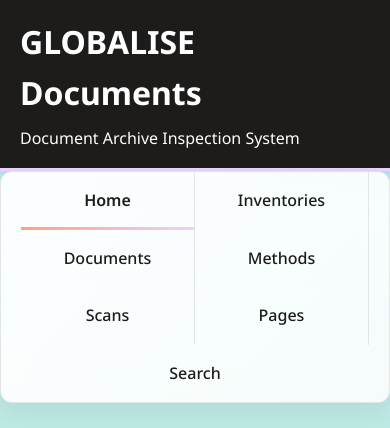
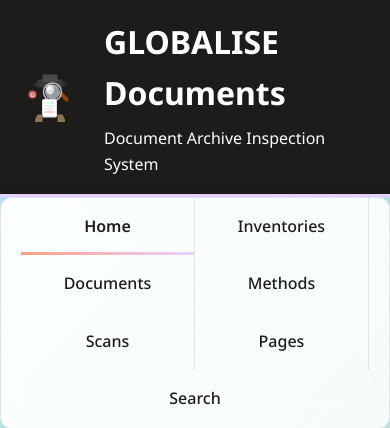
Before and after one commit to globalise-huygens/documents, a Flask app: page / in a window 390 px wide. Shown: the top 428 px of the page. Run offline with Flask 3, Linux system fonts and the light colour scheme.

Commit message:
feat: add logo SVG and enhance header layout with responsive design

```diff
--- a/templates/base.html
+++ b/templates/base.html
@@ -52,6 +52,26 @@
         padding: 1rem 0;
         box-shadow: var(--shadow);
         border-bottom: 3px solid var(--lilac);
+      }
+
+      .header-content {
+        display: flex;
+        align-items: center;
+        gap: 1.5rem;
+      }
+
+      .logo-container {
+        flex-shrink: 0;
+      }
+
+      .logo-container svg {
+        width: 60px;
+        height: 60px;
+        display: block;
+      }
+
+      .header-text {
+        flex-grow: 1;
       }
 
       header h1 {
@@ -451,8 +471,183 @@
   <body>
     <header>
       <div class="container">
-        <h1>GLOBALISE Documents</h1>
-        <p>Document Archive Inspection System</p>
+        <div class="header-content">
+          <div class="logo-container">
+            <svg
+              xmlns="http://www.w3.org/2000/svg"
+              viewBox="0 0 120 120"
+              width="60"
+              height="60"
+            >
+              <!-- Detective hat -->
+              <ellipse cx="60" cy="35" rx="35" ry="8" fill="#2C2C2C" />
+              <rect
+                x="35"
+                y="25"
+                width="50"
+                height="15"
+                rx="2"
+                fill="#3A3A3A"
+              />
+              <rect
+                x="45"
+                y="15"
+                width="30"
+                height="15"
+                rx="2"
+                fill="#4A4A4A"
+              />
+
+              <!-- Magnifying glass handle -->
+              <rect
+                x="75"
+                y="55"
+                width="25"
+                height="8"
+                rx="4"
+                fill="#8B4513"
+                transform="rotate(45 87.5 59)"
+              />
+
+              <!-- Magnifying glass lens rim -->
+              <circle
+                cx="65"
+                cy="50"
+                r="18"
+                fill="none"
+                stroke="#BBB"
+                stroke-width="3"
+              />
+
+              <!-- Magnifying glass lens -->
+              <circle cx="65" cy="50" r="15" fill="#E3F2FD" opacity="0.6" />
+
+              <!-- Lens reflection -->
+              <ellipse
+                cx="60"
+                cy="45"
+                rx="8"
+                ry="10"
+                fill="white"
+                opacity="0.7"
+              />
+              <ellipse
+                cx="58"
+                cy="43"
+                rx="3"
+                ry="4"
+                fill="white"
+                opacity="0.9"
+              />
+
+              <!-- Document being inspected -->
+              <rect
+                x="45"
+                y="65"
+                width="28"
+                height="35"
+                rx="2"
+                fill="white"
+                stroke="#DDD"
+                stroke-width="2"
+              />
+
+              <!-- Document lines -->
+              <line
+                x1="50"
+                y1="72"
+                x2="68"
+                y2="72"
+                stroke="#BFEECA"
+                stroke-width="2"
+                stroke-linecap="round"
+              />
+              <line
+                x1="50"
+                y1="78"
+                x2="68"
+                y2="78"
+                stroke="#BDE6FE"
+                stroke-width="2"
+                stroke-linecap="round"
+              />
+              <line
+                x1="50"
+                y1="84"
+                x2="65"
+                y2="84"
+                stroke="#E7D3FF"
+                stroke-width="2"
+                stroke-linecap="round"
+              />
+              <line
+                x1="50"
+                y1="90"
+                x2="68"
+                y2="90"
+                stroke="#FF9F84"
+                stroke-width="2"
+                stroke-linecap="round"
+              />
+
+              <!-- Fingerprint on document -->
+              <g opacity="0.3">
+                <circle
+                  cx="59"
+                  cy="88"
+                  r="4"
+                  fill="none"
+                  stroke="#CCC"
+                  stroke-width="0.5"
+                />
+                <circle
+                  cx="59"
+                  cy="88"
+                  r="6"
+                  fill="none"
+                  stroke="#CCC"
+                  stroke-width="0.5"
+                />
+                <circle
+                  cx="59"
+                  cy="88"
+                  r="8"
+                  fill="none"
+                  stroke="#CCC"
+                  stroke-width="0.5"
+                />
+              </g>
+
+              <!-- Trench coat collar -->
+              <path
+                d="M 30 105 L 35 95 L 45 95 L 45 110 L 30 110 Z"
+                fill="#8B7355"
+              />
+              <path
+                d="M 90 105 L 85 95 L 75 95 L 75 110 L 90 110 Z"
+                fill="#8B7355"
+              />
+
+              <!-- Secret gadget symbol -->
+              <circle cx="25" cy="55" r="8" fill="#FF6B6B" opacity="0.8" />
+              <text
+                x="25"
+                y="60"
+                font-family="Arial, sans-serif"
+                font-size="12"
+                font-weight="bold"
+                fill="white"
+                text-anchor="middle"
+              >
+                G
+              </text>
+            </svg>
+          </div>
+          <div class="header-text">
+            <h1>GLOBALISE Documents</h1>
+            <p>Document Archive Inspection System</p>
+          </div>
+        </div>
       </div>
     </header>
 
```
Also changed, not shown: templates/logo.svg (added).
